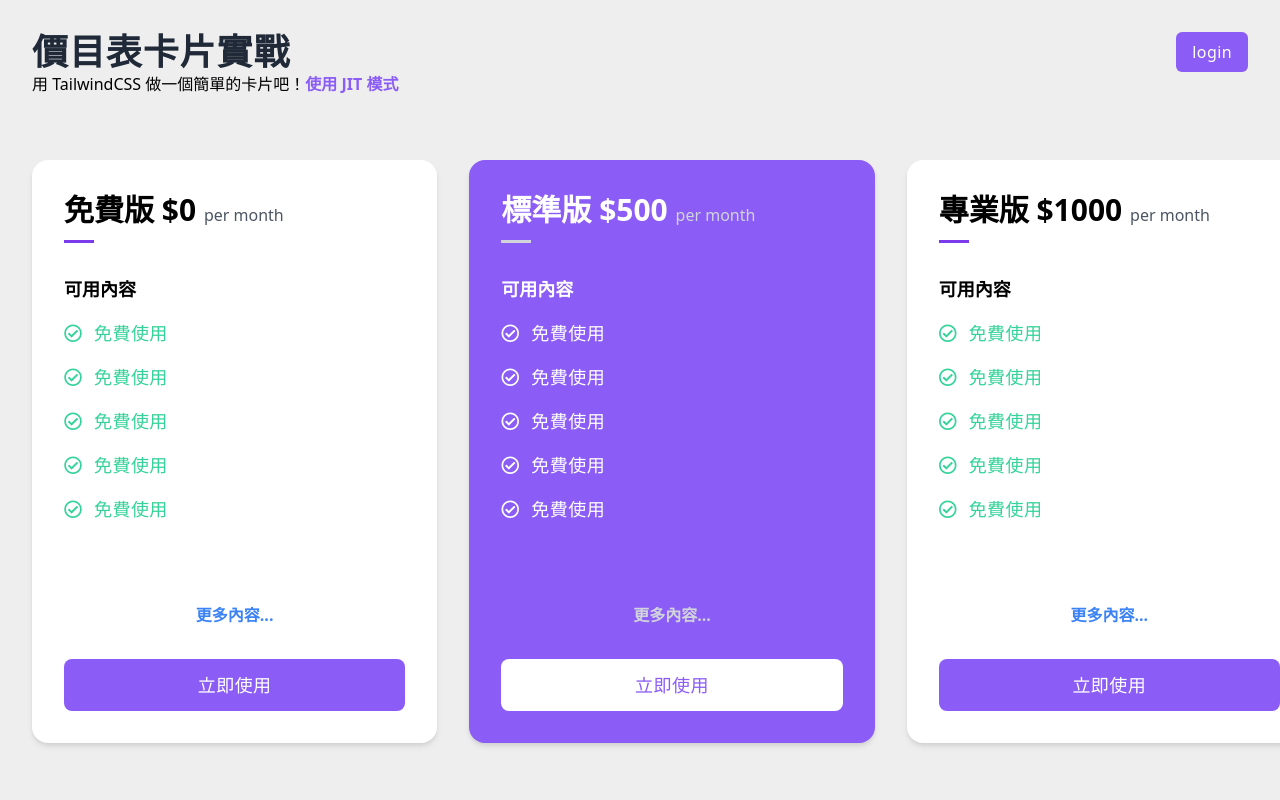
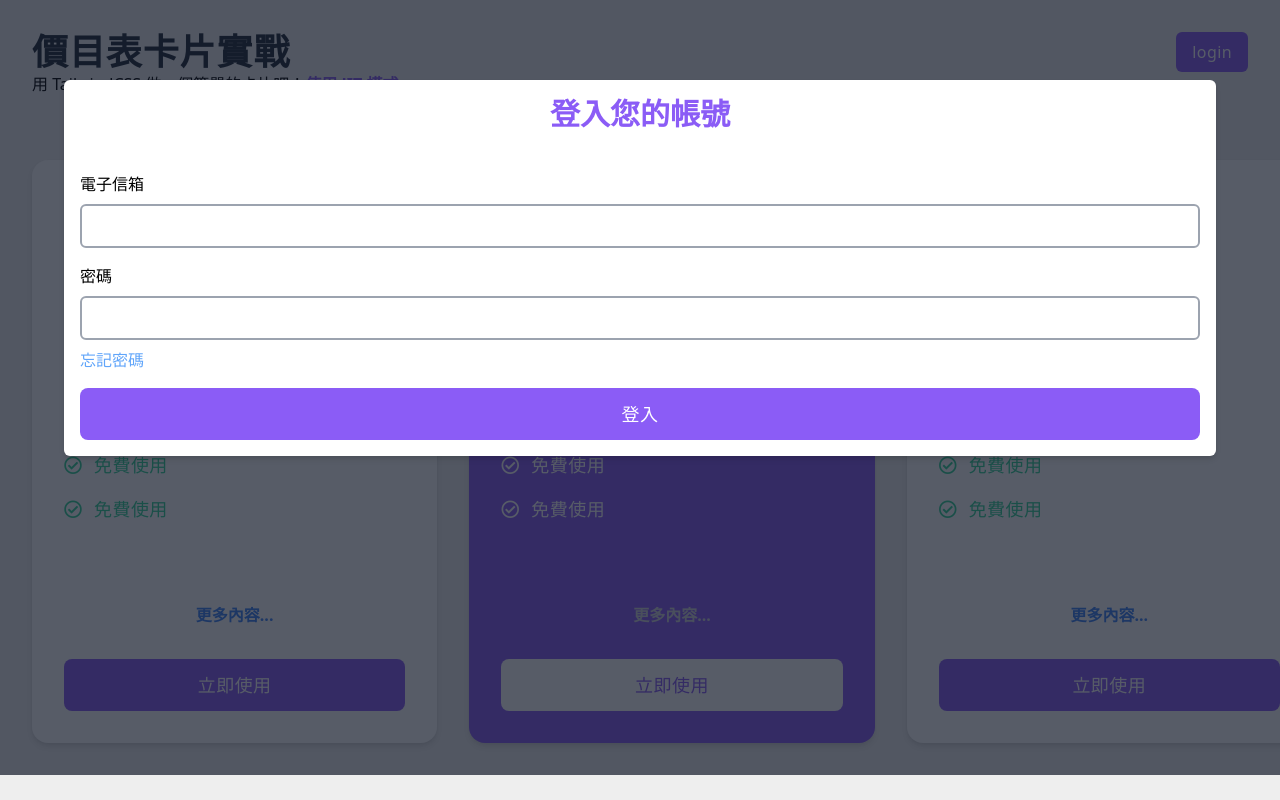
Before and after one commit to hsuchihting/tailwindcss, a website: page index.html in a window 1280 px wide. Both pictures are taken after a click on the button "login". Shown: the top 800 px of the page. Drawn offline with Linux system fonts and the light colour scheme.

Commit message:
card end

```diff
--- a/index.html
+++ b/index.html
@@ -1,96 +1,192 @@
 <!DOCTYPE html>
 <html lang="en">
-
     <head>
         <meta charset="UTF-8" />
         <meta http-equiv="X-UA-Compatible" content="IE=edge" />
         <meta name="viewport" content="width=device-width, initial-scale=1.0" />
         <link rel="stylesheet" href="./dist/tailwind.css" />
-    <link rel='stylesheet'
-        href='https://cdnjs.cloudflare.com/ajax/libs/font-awesome/5.9.0/css/all.css'
-        integrity='sha512-vZWT27aGmde93huNyIV/K7YsydxaafHLynlJa/4aPy28/R1a/IxewUH4MWo7As5I33hpQ7JS24kwqy/ciIFgvg=='
-        crossorigin='anonymous' />
+        <link
+            rel="stylesheet"
+            href="https://cdnjs.cloudflare.com/ajax/libs/font-awesome/5.9.0/css/all.css"
+            integrity="sha512-vZWT27aGmde93huNyIV/K7YsydxaafHLynlJa/4aPy28/R1a/IxewUH4MWo7As5I33hpQ7JS24kwqy/ciIFgvg=="
+            crossorigin="anonymous"
+        />
         <title>tailwindcss</title>
     </head>
 
-<body class=" bg-[#eee]">
-    <div class="p-4 h-screen lg:p-8">
-        <div
-            class="flex justify-between items-start lg:max-w-[1280px] lg:mx-auto">
+    <body class="bg-[#eee] relative">
+        <div class="p-4 lg:p-8">
+            <div class="flex justify-between items-start lg:max-w-[1280px] lg:mx-auto">
                 <div>
-
-                <h1 class="text-gray-800 text-4xl tracking-wide font-black">
-                    價目表卡片實戰</h1>
-                <p>用 TailwindCSS 做一個簡單的卡片吧！<span
-                        class=" text-purple-500 font-bold">使用 JIT 模式</span></p>
+                    <h1 class="text-gray-800 text-4xl tracking-wide font-black">價目表卡片實戰</h1>
+                    <p>
+                        用 TailwindCSS 做一個簡單的卡片吧！<span class="text-purple-500 font-bold">使用 JIT 模式</span>
+                    </p>
                 </div>
-            <button id="login"
-                class=" bg-purple-500 text-white py-2 px-4 rounded-md hover:bg-purple-600 tracking-wide active:bg-purple-900 active:ring-2 duration-200">login</button>
+                <button
+                    id="login"
+                    class="
+                        bg-purple-500
+                        text-white
+                        py-2
+                        px-4
+                        rounded-md
+                        hover:bg-purple-600
+                        tracking-wide
+                        active:bg-purple-900 active:ring-2
+                        duration-200
+                    "
+                >
+                    login
+                </button>
             </div>
 
             <!-- card -->
-        <div
-            class="mt-8 lg:grid lg:grid-cols-3 lg:justify-evenly lg:gap-8 lg:w-[1280px] lg:mx-auto">
+            <div class="mt-8 lg:grid lg:grid-cols-3 lg:justify-evenly lg:gap-8 lg:w-[1280px] lg:mx-auto">
                 <!-- 列表 -->
-            <div class="hover:scale-110 duration-300  ">
+                <div class="hover:scale-110 duration-300">
                     <div class="w-full p-8 mt-8 bg-white rounded-2xl shadow-md">
-                    <p class=" text-3xl font-bold pb-3">免費版 $0
-                        <span class=" text-base text-gray-600 font-medium">per
-                            month</span>
+                        <p class="text-3xl font-bold pb-3">
+                            免費版 $0
+                            <span class="text-base text-gray-600 font-medium">per month</span>
                         </p>
                         <div class="w-[30px] h-[3px] bg-purple-600"></div>
-                    <p class=" font-bold mt-8 text-lg">可用內容</p>
-                    <ul id="list1" class="text-lg mb-20"> </ul>
+                        <p class="font-bold mt-8 text-lg">可用內容</p>
+                        <ul id="list1" class="text-lg mb-20"></ul>
 
-                    <a href="javascript:void(0)"
-                        class=" w-full mb-8 font-bold text-blue-500 block text-center">更多內容...</a>
+                        <a href="javascript:void(0)" class="w-full mb-8 font-bold text-blue-500 block text-center"
+                            >更多內容...</a
+                        >
 
                         <button
-                        class=" w-full bg-purple-500 hover:bg-purple-600 active:bg-purple-900 active:ring-2 duration-200 py-3 text-lg text-white tracking-wide rounded-lg">立即使用</button>
+                            class="
+                                w-full
+                                bg-purple-500
+                                hover:bg-purple-600
+                                active:bg-purple-900 active:ring-2
+                                duration-200
+                                py-3
+                                text-lg text-white
+                                tracking-wide
+                                rounded-lg
+                            "
+                        >
+                            立即使用
+                        </button>
                     </div>
                 </div>
 
-            <div class="hover:scale-110 duration-300 ">
-                <div
-                    class="w-full p-8 mt-8 bg-purple-500 rounded-2xl shadow-md">
-                    <p class=" text-3xl font-bold pb-3 text-white">標準版 $500
-                        <span class=" text-base text-gray-300 font-medium">per
-                            month</span>
+                <div class="hover:scale-110 duration-300">
+                    <div class="w-full p-8 mt-8 bg-purple-500 rounded-2xl shadow-md">
+                        <p class="text-3xl font-bold pb-3 text-white">
+                            標準版 $500
+                            <span class="text-base text-gray-300 font-medium">per month</span>
                         </p>
                         <div class="w-[30px] h-[3px] bg-gray-300"></div>
-                    <p class=" font-bold mt-8 text-lg text-white">可用內容</p>
-                    <ul id="list2" class="text-lg mb-20"> </ul>
+                        <p class="font-bold mt-8 text-lg text-white">可用內容</p>
+                        <ul id="list2" class="text-lg mb-20"></ul>
 
-                    <a href="javascript:void(0)"
-                        class=" w-full mb-8 font-bold text-gray-300 block text-center">更多內容...</a>
+                        <a href="javascript:void(0)" class="w-full mb-8 font-bold text-gray-300 block text-center"
+                            >更多內容...</a
+                        >
 
                         <button
-                        class=" w-full bg-white hover:bg-gray-300 active:bg-gray-400 active:ring-2 duration-200 py-3 text-lg text-purple-500 tracking-wide rounded-lg">立即使用</button>
+                            class="
+                                w-full
+                                bg-white
+                                hover:bg-gray-300
+                                active:bg-gray-400 active:ring-2
+                                duration-200
+                                py-3
+                                text-lg text-purple-500
+                                tracking-wide
+                                rounded-lg
+                            "
+                        >
+                            立即使用
+                        </button>
                     </div>
                 </div>
 
-            <div class="hover:scale-110 duration-300 ">
+                <div class="hover:scale-110 duration-300">
                     <div class="w-full p-8 mt-8 bg-white rounded-2xl shadow-md">
-                    <p class=" text-3xl font-bold pb-3">專業版 $1000
-                        <span class=" text-base text-gray-600 font-medium">per
-                            month</span>
+                        <p class="text-3xl font-bold pb-3">
+                            專業版 $1000
+                            <span class="text-base text-gray-600 font-medium">per month</span>
                         </p>
                         <div class="w-[30px] h-[3px] bg-purple-600"></div>
-                    <p class=" font-bold mt-8 text-lg">可用內容</p>
-                    <ul id="list3" class="text-lg mb-20"> </ul>
+                        <p class="font-bold mt-8 text-lg">可用內容</p>
+                        <ul id="list3" class="text-lg mb-20"></ul>
 
-                    <a href="javascript:void(0)"
-                        class=" w-full mb-8 font-bold text-blue-500 block text-center">更多內容...</a>
+                        <a href="javascript:void(0)" class="w-full mb-8 font-bold text-blue-500 block text-center"
+                            >更多內容...</a
+                        >
 
                         <button
-                        class=" w-full bg-purple-500 hover:bg-purple-600 active:bg-purple-900 active:ring-2 duration-200 py-3 text-lg text-white tracking-wide rounded-lg">立即使用</button>
+                            class="
+                                w-full
+                                bg-purple-500
+                                hover:bg-purple-600
+                                active:bg-purple-900 active:ring-2
+                                duration-200
+                                py-3
+                                text-lg text-white
+                                tracking-wide
+                                rounded-lg
+                            "
+                        >
+                            立即使用
+                        </button>
+                    </div>
+                </div>
             </div>
         </div>
 
+        <!-- login popup -->
+        <div
+            id="modal"
+            class="
+                absolute
+                top-0
+                left-0
+                right-0
+                w-full
+                h-full
+                bg-gray-900/70
+                flex
+                justify-center
+                items-start
+                opacity-0
+                pointer-events-none
+                duration-300
+            "
+        >
+            <div class="w-[90%] p-4 mt-20 bg-white rounded-md shadow-md">
+                <h2 class="text-center text-purple-500 font-bold mb-10 text-3xl">登入您的帳號</h2>
+                <p class="mb-2">電子信箱</p>
+                <input type="email" class="border-2 border-gray-400 focus:ring-2 w-full p-2 rounded-md" />
+                <p class="mt-4 mb-2">密碼</p>
+                <input type="password" class="border-2 border-gray-400 focus:ring-2 w-full p-2 rounded-md" />
+                <a href="javascript:void(0)" class="block mt-2 text-blue-400">忘記密碼</a>
+                <button
+                    id="close"
+                    class="
+                        w-full
+                        bg-purple-500
+                        hover:bg-purple-600
+                        active:bg-purple-900 active:ring-2
+                        duration-200
+                        py-3
+                        text-lg text-white
+                        tracking-wide
+                        rounded-lg
+                        mt-4
+                    "
+                >
+                    登入
+                </button>
             </div>
         </div>
-
         <script src="js/all.js"></script>
     </body>
-
 </html>
--- a/js/all.js
+++ b/js/all.js
@@ -1,13 +1,14 @@
-// let light = document.getElementById("light");
-// let dark = document.getElementById("dark");
+let loginBtn = document.getElementById("login");
+let modal = document.getElementById("modal");
+let closeBtn = document.getElementById("close");
 
-// light.addEventListener("click", function () {
-//   document.documentElement.classList.remove("dark");
-// });
+loginBtn.addEventListener("click", function () {
+    modal.classList.remove("opacity-0", "pointer-events-none");
+});
 
-// dark.addEventListener("click", function () {
-//   document.documentElement.classList.add("dark");
-// });
+closeBtn.addEventListener("click", function () {
+    modal.classList.add("opacity-0", "pointer-events-none");
+});
 
 function renderList(id) {
     const listUl = document.getElementById(id);
```
Also changed, not shown: dist/tailwind.css, package.json (line endings or trailing spaces). Lines whose indentation alone changed are shown as unchanged.
